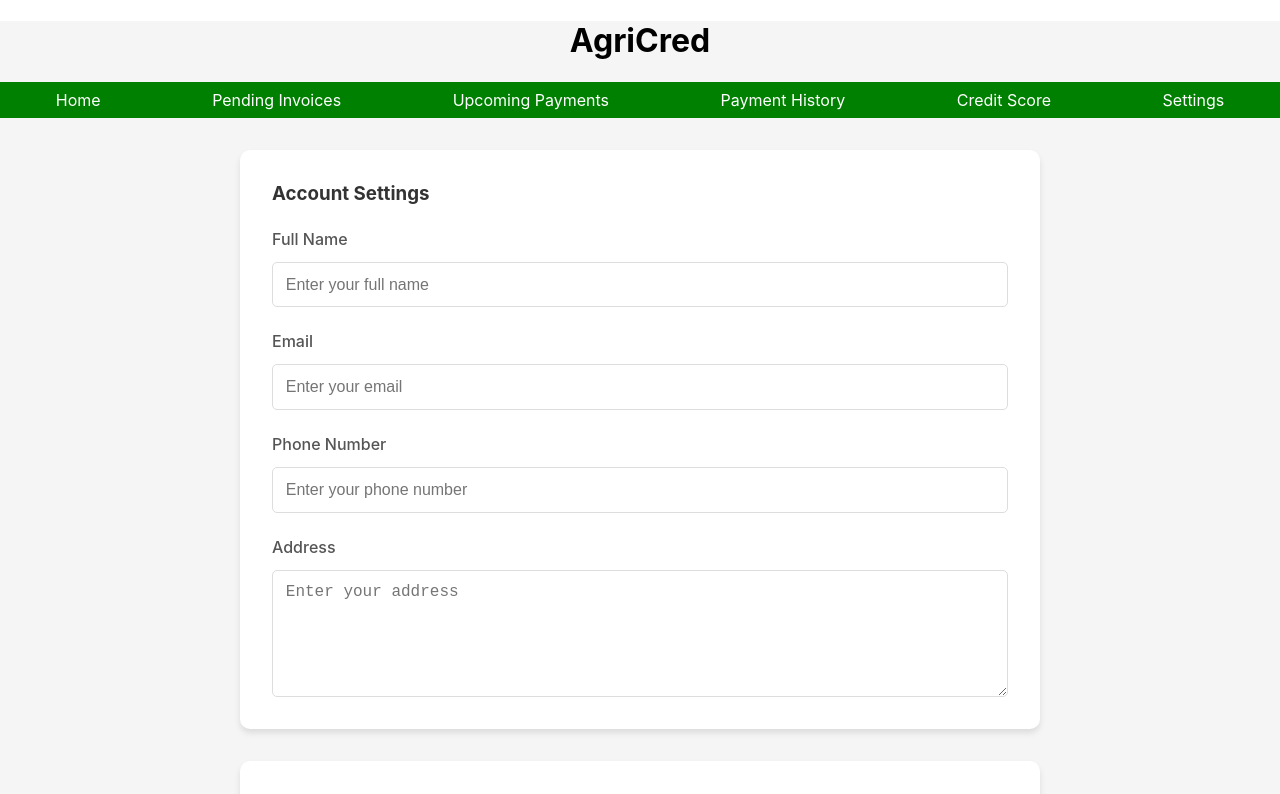
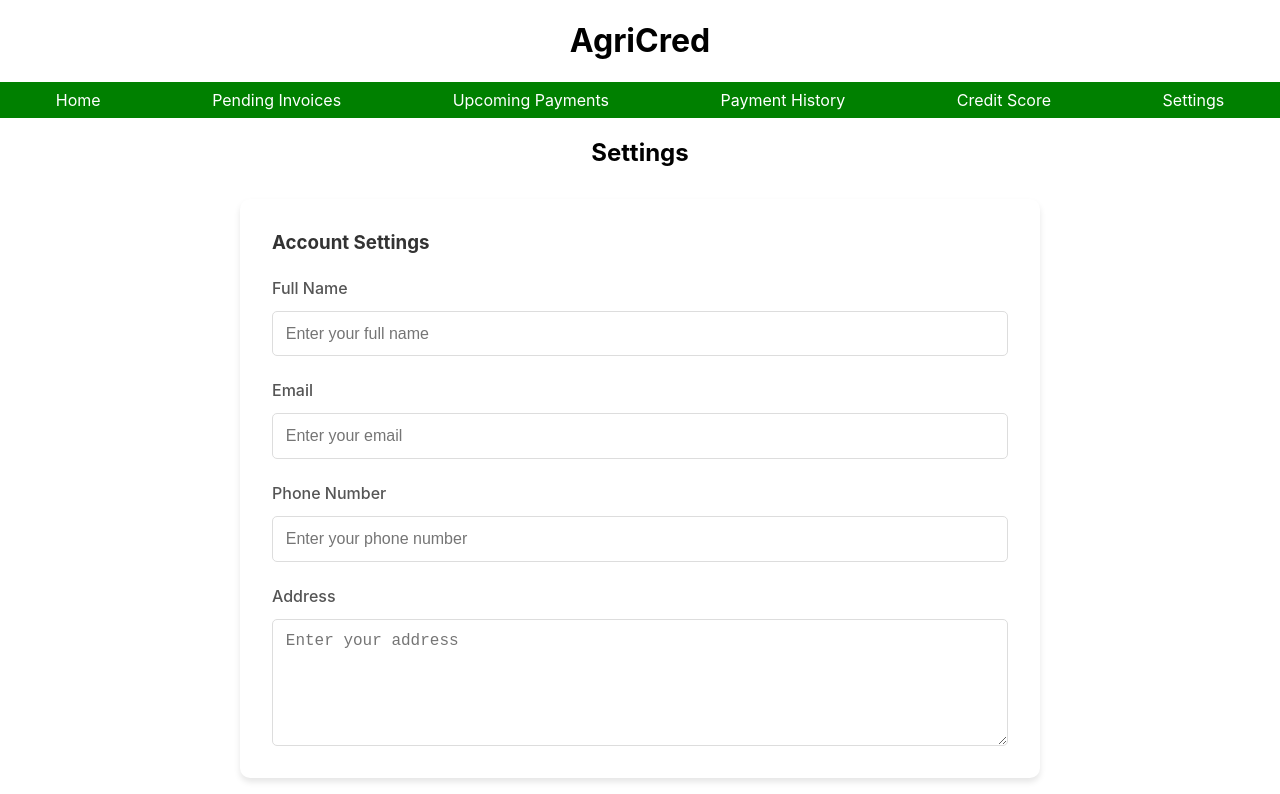
Before and after one commit to IshaMulchandani/business-dashboard-react, a React (Create React App) app: page /settings in a window 1280 px wide. Shown: the top 794 px of the page. Built offline with nearby package versions, Linux system fonts and the light colour scheme.

Commit message:
Eighth Commit

```diff
--- a/src/Dashboard/Settings.css
+++ b/src/Dashboard/Settings.css
@@ -1,8 +1,8 @@
-.settingsCont {
-    /* padding: 2rem; */
+/* .settingsCont {
+    padding: 2rem;
     background-color: #f5f5f5;
     min-height: 100vh;
-}
+} */
 
 
 
--- a/src/Dashboard/Settings.js
+++ b/src/Dashboard/Settings.js
@@ -15,6 +15,7 @@ export default function Settings() {
                     <li><Link to="/credit-score">Credit Score</Link></li>
                     <li>Settings</li>
                 </ul>
+                <h2 className="mainH2">Settings</h2>
             </div>
             <div className="settings-content">
                 <div className="settings-section">
```
